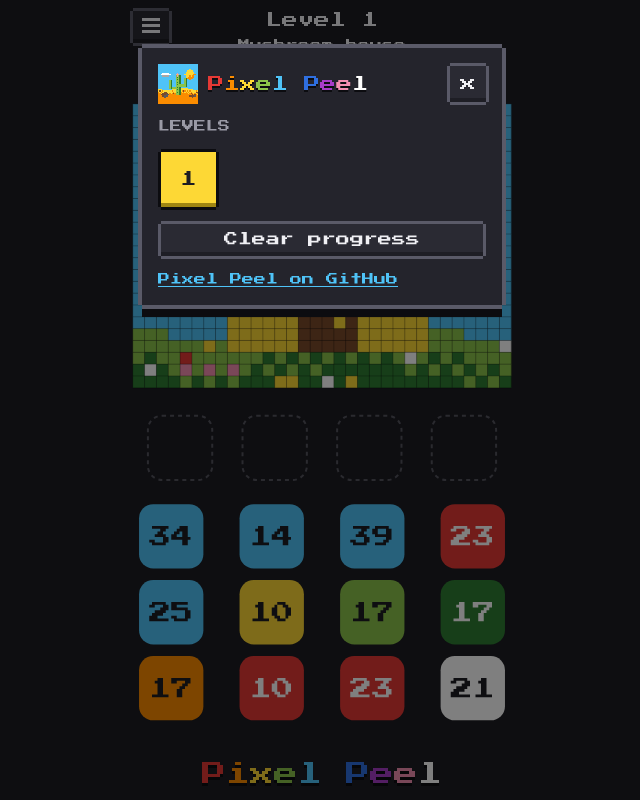
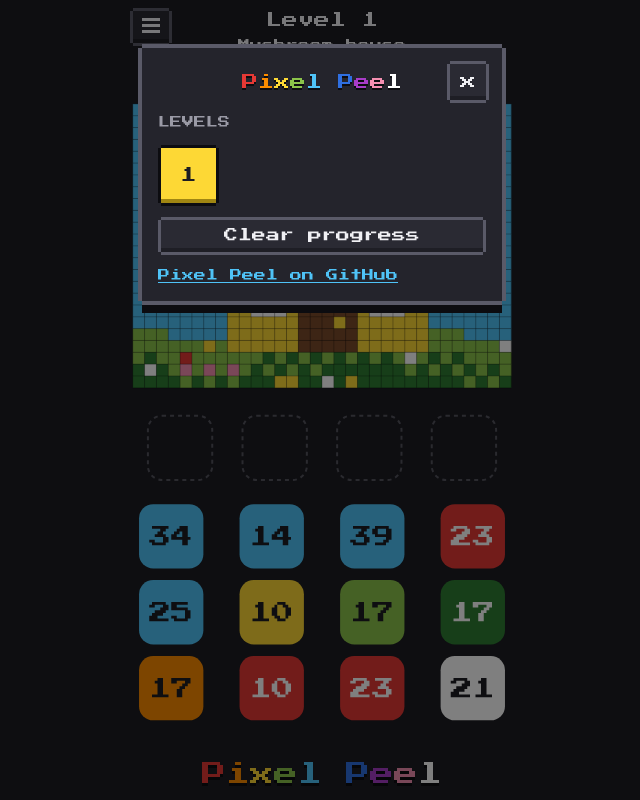
Before and after one commit to nilcaream/pixelpeel, a website built with Vite: page index.html in a window 1280 px wide. Both pictures are taken after a click on the button "Menu". Shown: the whole page, without its empty margins (318-958 px from the left). Built offline with nearby package versions, Linux system fonts and the light colour scheme.

Commit message:
feat(page): the menu's title stands alone and centred, without the logo

```diff
--- a/index.html
+++ b/index.html
@@ -28,7 +28,7 @@
     <div id="menu" hidden>
       <div class="menu-panel" role="dialog" aria-modal="true" aria-labelledby="menu-title">
         <header>
-          <h1 id="menu-title"><canvas id="menu-logo" aria-hidden="true"></canvas><span class="rainbow" aria-label="Pixel Peel"><span style="color: #e53935">P</span><span style="color: #fb8c00">i</span><span style="color: #fdd835">x</span><span style="color: #8bc34a">e</span><span style="color: #4fc3f7">l</span> <span style="color: #2f6fe0">P</span><span style="color: #a83cc8">e</span><span style="color: #f48fb1">e</span><span style="color: #ffffff">l</span></span></h1>
+          <h1 id="menu-title"><span class="rainbow" aria-label="Pixel Peel"><span style="color: #e53935">P</span><span style="color: #fb8c00">i</span><span style="color: #fdd835">x</span><span style="color: #8bc34a">e</span><span style="color: #4fc3f7">l</span> <span style="color: #2f6fe0">P</span><span style="color: #a83cc8">e</span><span style="color: #f48fb1">e</span><span style="color: #ffffff">l</span></span></h1>
           <button id="menu-close" type="button" aria-label="Close">x</button>
         </header>
         <h2>Levels</h2>
--- a/src/main.ts
+++ b/src/main.ts
@@ -9,10 +9,9 @@
 import { DEV_KEY, isDevHost } from './dev.ts';
 import { replay } from './generator.ts';
 import { measure, type Layout } from './layout.ts';
-import { LOGO_TITLE, logoRows } from './logo.ts';
 import levelsFile from './levels.json';
 import { CASUAL_GAMES, VISIBLE, type Band, type Level } from './levels.ts';
-import { CLEAR_CELL, poolPicture, type Picture } from './picture.ts';
+import { poolPicture, type Picture } from './picture.ts';
 import { FRESH, browserStore, loadProgress, peeled, playable, saveProgress, type Progress } from './progress.ts';
 import { EMPTY, pick, status, type Board } from './rules.ts';
 import { AT_BUCKET, createScene, frameWidth, freeSlot, idle, place, tick, type Scene } from './scene.ts';
@@ -310,21 +309,6 @@
   unarm();
 }
 
-// The app's logo is the Cactus level made square, drawn square for square, as the icons are.
-const logoLevel = LEVELS.find((l) => l.title === LOGO_TITLE);
-if (logoLevel) {
-  const logo = document.getElementById('menu-logo') as HTMLCanvasElement;
-  const logoPicture = poolPicture(logoRows(logoLevel.sceneSeed));
-  logo.width = logoPicture.width;
-  logo.height = logoPicture.height;
-  const lctx = logo.getContext('2d') as CanvasRenderingContext2D;
-  logoPicture.cells.forEach((c, i) => {
-    if (c === CLEAR_CELL) return;
-    lctx.fillStyle = logoPicture.palette[c] as string;
-    lctx.fillRect(i % logoPicture.width, Math.floor(i / logoPicture.width), 1, 1);
-  });
-}
-
 menuButton.addEventListener('click', () => showMenu(menu.hidden === true));
 (document.getElementById('menu-close') as HTMLButtonElement).addEventListener('click', () => showMenu(false));
 menu.addEventListener('click', (e) => {
--- a/src/style.css
+++ b/src/style.css
@@ -208,29 +208,26 @@
   gap: 14px;
 }
 
+/* The title is centred in the panel: an empty column the close button's width balances it on the left. */
 .menu-panel header {
-  display: flex;
+  display: grid;
+  grid-template-columns: 36px minmax(0, 1fr) 36px;
   align-items: center;
-  justify-content: space-between;
 }
 
 /*
- * The menu is 296 px inside on a 360 px phone. Title: logo 40 + gap 10 + "Pixel Peel" 10 × 16 + close 36
- * = 246 px; "Clear progress" 14 × 14 = 196 px; "Pixel Peel on GitHub" 20 × 12 = 240 px.
+ * The menu is 296 px inside on a 360 px phone. Title: "Pixel Peel" 10 × 16 = 160 of the 224 px between
+ * the columns; "Clear progress" 14 × 14 = 196 px; "Pixel Peel on GitHub" 20 × 12 = 240 px.
  */
 .menu-panel h1 {
+  grid-column: 2;
   margin: 0;
   font-size: 16px;
-  display: flex;
-  align-items: center;
-  gap: 10px;
+  text-align: center;
 }
 
-/* The logo is the square Cactus of the icons, one canvas pixel per square, scaled up without smoothing. */
-#menu-logo {
-  width: 40px;
-  height: 40px;
-  image-rendering: pixelated;
+#menu-close {
+  grid-column: 3;
 }
 
 .menu-panel h2 {
```
Also changed, not shown: README.md.
